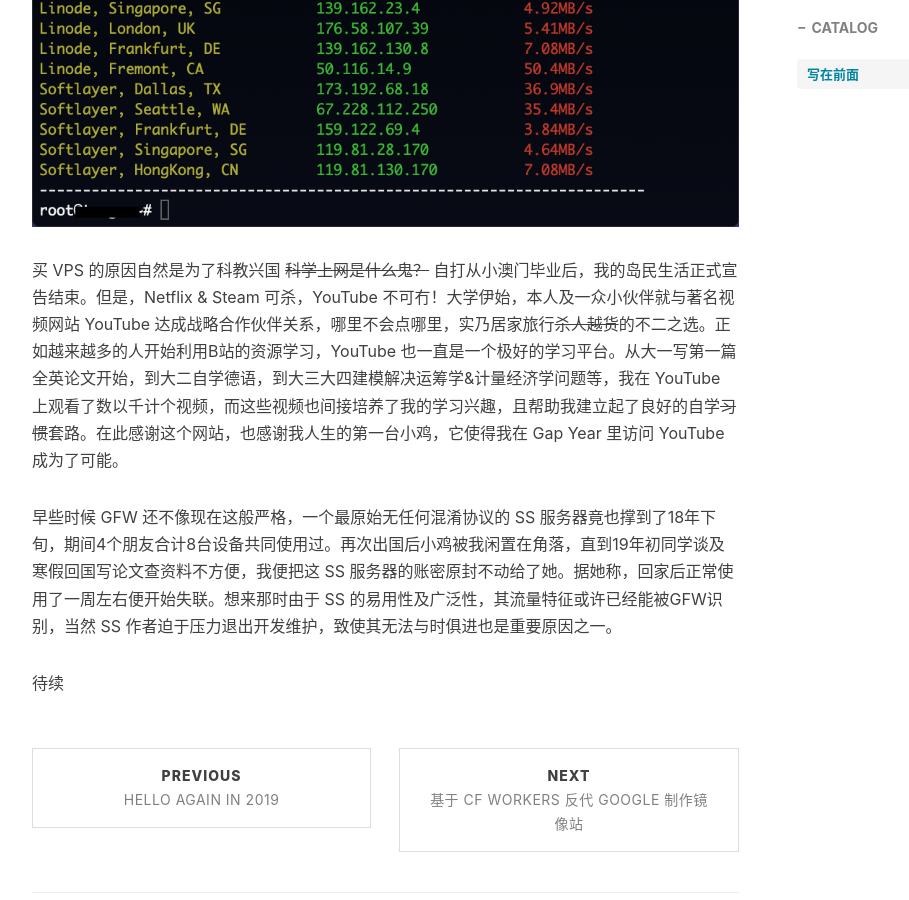
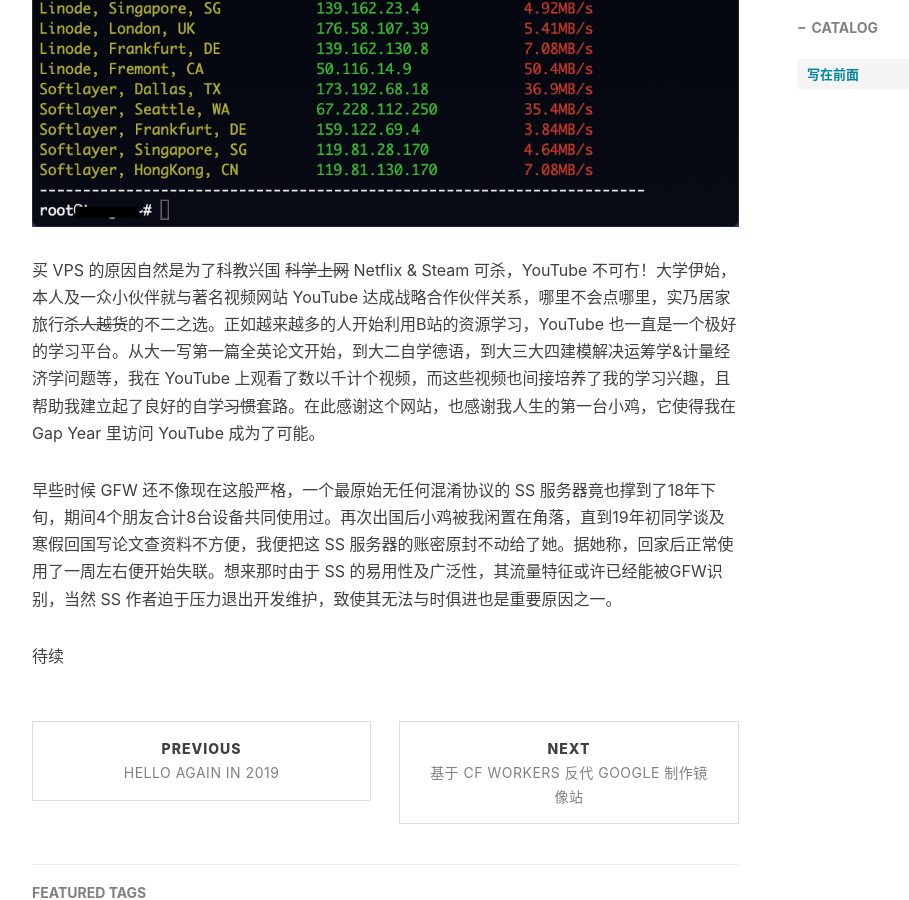
Before and after one commit to yanxxjin/yanxxjin.github.io, a Jekyll site: the page built from _posts/2019-10-31-cdn-v2ray.md, in a window 1280 px wide and 900 px high, scrolled down 2119 px. Shown: the whole window, without its empty margins (233-1142 px from the left). Built offline with Jekyll 4.4.1, drawn with Linux system fonts in a browser that asks for light colours; nearby versions of some CDN libraries; comment, search, counter and statistics services are not loaded.

Commit message:
Update 2019-10-31-cdn-v2ray.md

```diff
--- a/_posts/2019-10-31-cdn-v2ray.md
+++ b/_posts/2019-10-31-cdn-v2ray.md
@@ -40,7 +40,7 @@
 
 
 
-买 VPS 的原因自然是为了科教兴国 ~~科学上网是什么鬼？~~ 自打从小澳门毕业后，我的岛民生活正式宣告结束。但是，Netflix & Steam 可杀，YouTube 不可冇！大学伊始，本人及一众小伙伴就与著名视频网站 YouTube 达成战略合作伙伴关系，哪里不会点哪里，实乃居家旅行~~杀人越货~~的不二之选。正如越来越多的人开始利用B站的资源学习，YouTube 也一直是一个极好的学习平台。从大一写第一篇全英论文开始，到大二自学德语，到大三大四建模解决运筹学&计量经济学问题等，我在 YouTube 上观看了数以千计个视频，而这些视频也间接培养了我的学习兴趣，且帮助我建立起了良好的自学~~习惯~~套路。在此感谢这个网站，也感谢我人生的第一台小鸡，它使得我在 Gap Year 里访问 YouTube 成为了可能。
+买 VPS 的原因自然是为了科教兴国 ~~科学上网~~ Netflix & Steam 可杀，YouTube 不可冇！大学伊始，本人及一众小伙伴就与著名视频网站 YouTube 达成战略合作伙伴关系，哪里不会点哪里，实乃居家旅行~~杀人越货~~的不二之选。正如越来越多的人开始利用B站的资源学习，YouTube 也一直是一个极好的学习平台。从大一写第一篇全英论文开始，到大二自学德语，到大三大四建模解决运筹学&计量经济学问题等，我在 YouTube 上观看了数以千计个视频，而这些视频也间接培养了我的学习兴趣，且帮助我建立起了良好的自学~~习惯~~套路。在此感谢这个网站，也感谢我人生的第一台小鸡，它使得我在 Gap Year 里访问 YouTube 成为了可能。
 
 早些时候 GFW 还不像现在这般严格，一个最原始无任何混淆协议的 SS 服务器竟也撑到了18年下旬，期间4个朋友合计8台设备共同使用过。再次出国后小鸡被我闲置在角落，直到19年初同学谈及寒假回国写论文查资料不方便，我便把这 SS 服务器的账密原封不动给了她。据她称，回家后正常使用了一周左右便开始失联。想来那时由于 SS 的易用性及广泛性，其流量特征或许已经能被GFW识别，当然 SS 作者迫于压力退出开发维护，致使其无法与时俱进也是重要原因之一。
 
```
